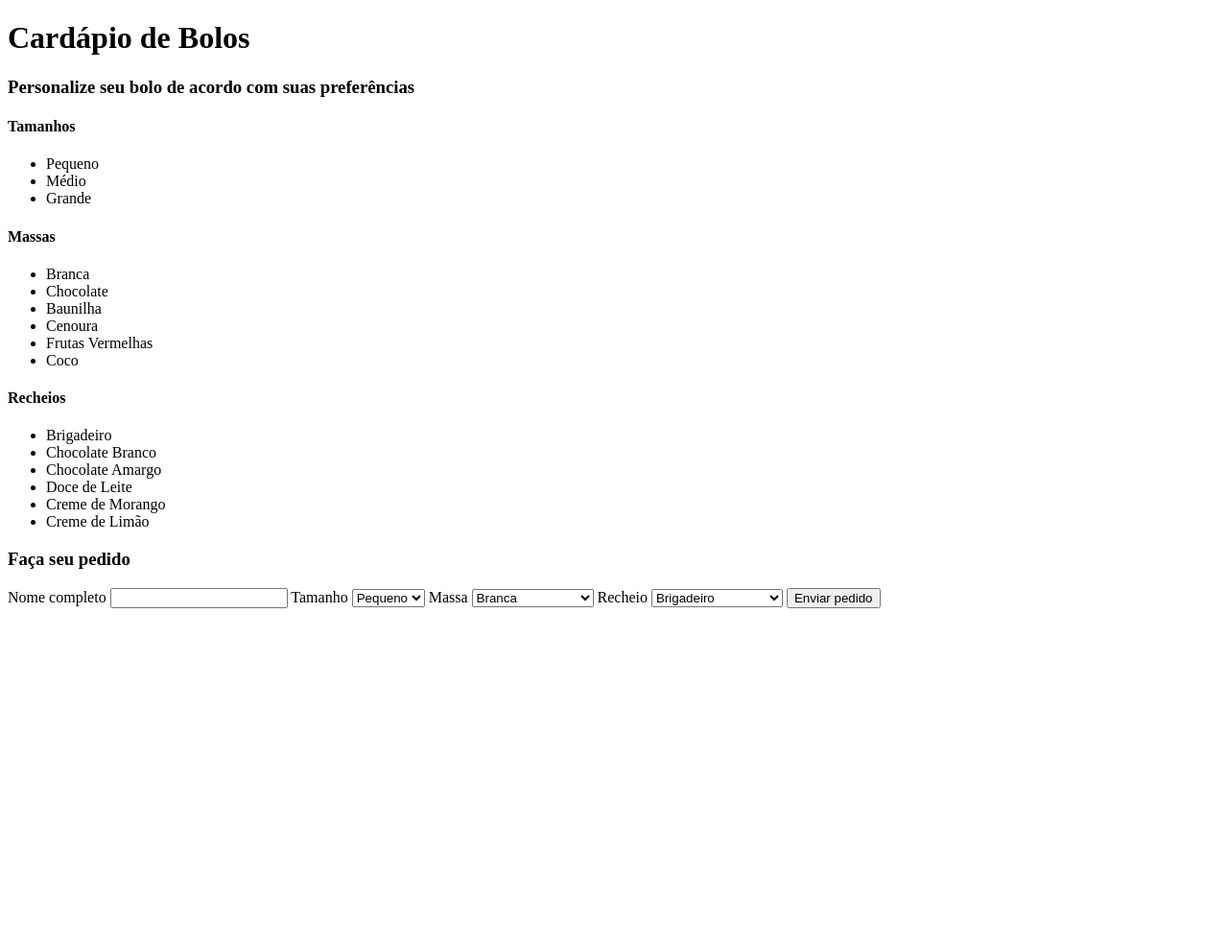
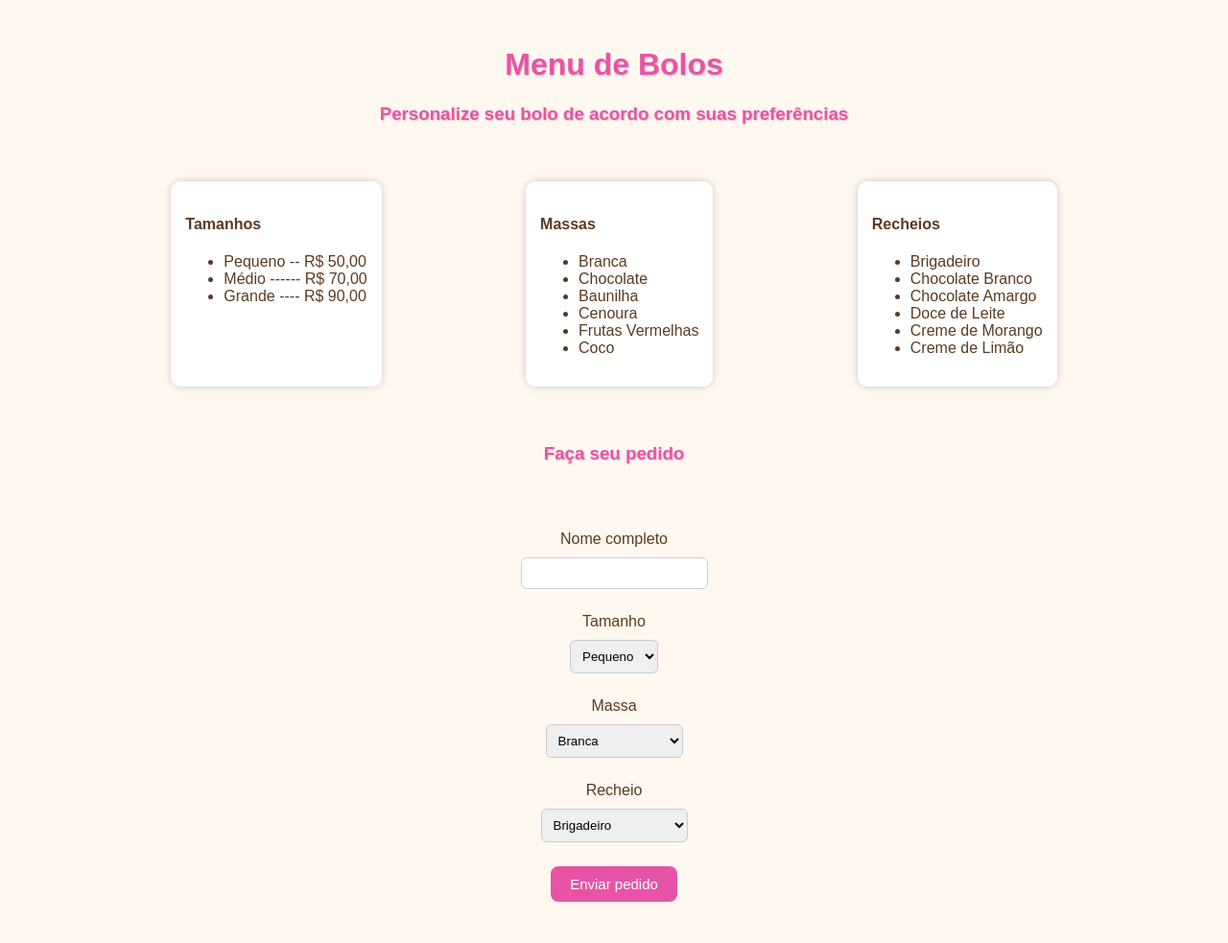
Before and after one commit to arthurnsc/menu-confeitaria, a Flask app: page / in a window 1280 px wide. Shown: the whole page at 96% size. Before the commit the page ends 634 px from the top, so only its background shows below. Run offline with Flask 3, Linux system fonts and the light colour scheme.

Commit message:
CSS e melhorias visuais nas páginas HTML

```diff
--- /dev/null
+++ b/static/style.css
@@ -0,0 +1,63 @@
+body {
+    font-family: Arial;
+    background: #FFF8F0;
+    color: #5C3A21;
+}
+h1, h3 {
+    color: #E754A6;
+    text-shadow: 1px 1px 2px rgba(0, 0, 0, 0.2);
+}
+header {
+    text-align: center;
+    padding: 20px;
+}
+#cardapio {
+    display: flex;
+    justify-content: space-evenly;
+    padding: 20px;
+}
+#cardapio div {
+    background: #ffffff;
+    padding: 15px;
+    border-radius: 10px;
+    box-shadow: 0 0 8px rgba(0, 0, 0, 0.192);
+}
+form {
+    display: flex;
+    flex-direction: column;
+    align-items: center;
+    padding: 20px;
+}
+#hpedido {
+    text-align: center;
+    padding: 20px;
+}
+label {
+    padding: 10px;
+}
+input, select {
+    padding: 8px;
+    margin-bottom: 15px;
+    border-radius: 6px;
+    border: 1px solid #ccc;
+}
+input[type="submit"] {
+    font-size: 15px;
+    margin-top: 10px;
+    background: #E754A6;
+    color: white;
+    border: none;
+    padding: 10px 20px;
+    border-radius: 8px;
+    cursor: pointer;
+}
+@media (max-width: 768px) {
+    #cardapio {
+        flex-direction: column;
+        align-items: center;
+    }
+    #cardapio div {
+        width: 80%;
+        margin-bottom: 20px;
+    }
+}
--- a/templates/confirmar.html
+++ b/templates/confirmar.html
@@ -3,11 +3,14 @@
 <head>
     <meta charset="UTF-8">
     <meta name="viewport" content="width=device-width, initial-scale=1.0">
+    <link rel="stylesheet" href="{{ url_for('static', filename='confirmar.css') }}">
     <title>Document</title>
 </head>
 <body>
+    <header>
+        <h1>Pedido Confirmado!</h1>
+    </header>
     <main>
-        <h1>Pedido Confirmado!</h1>
         <p>Aguarde enquanto seu bolo é preparado.</p>
     <section>
         <a href="/">Voltar ao cardápio</a>
--- a/templates/index.html
+++ b/templates/index.html
@@ -3,23 +3,24 @@
 <head>
     <meta charset="UTF-8">
     <meta name="viewport" content="width=device-width, initial-scale=1.0">
+    <link rel="stylesheet" href="{{ url_for('static', filename='style.css') }}">
     <title>Cardápio</title>
 </head>
 <body>
 
     <header>
-        <h1>Cardápio de Bolos</h1>
+        <h1>Menu de Bolos</h1>
         <h3>Personalize seu bolo de acordo com suas preferências</h3>
     </header>
     <main>
 
-        <section>
+        <section id="cardapio">
             <div>
                 <h4>Tamanhos</h4>
                 <ul>
-                    <li>Pequeno</li>
-                    <li>Médio</li>
-                    <li>Grande</li>
+                    <li>Pequeno  --  R$ 50,00</li>
+                    <li>Médio  ------  R$ 70,00</li>
+                    <li>Grande  ---- R$ 90,00</li>
                 </ul>
             </div>
 
@@ -48,8 +49,8 @@
             </div>
         </section>
 
-        <section>
-            <h3>Faça seu pedido</h3>
+        <section id="pedido">
+            <h3 id="hpedido">Faça seu pedido</h3>
             <form method="POST" action="/pedido">
 
                 <label for="nome">Nome completo</label>
```
Also changed, not shown: static/admpage.css (added, +43 -0 lines), static/confirmar.css (added, +17 -0 lines), static/revisar.css (added, +29 -0 lines), templates/admin.html (+6 -1 lines), templates/revisar.html (+5 -4 lines).
